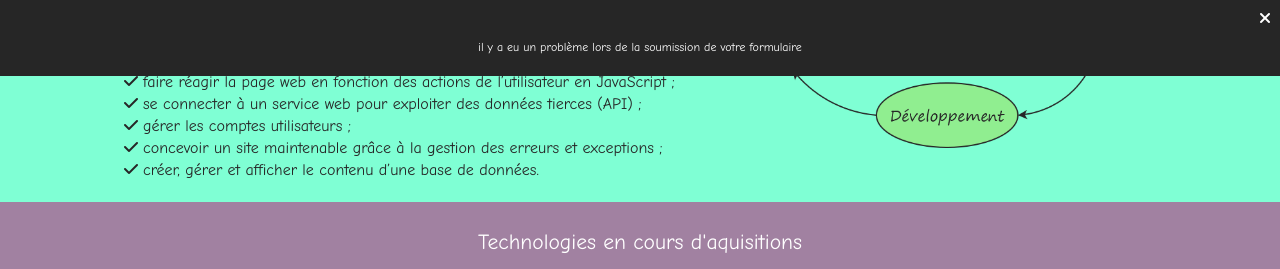
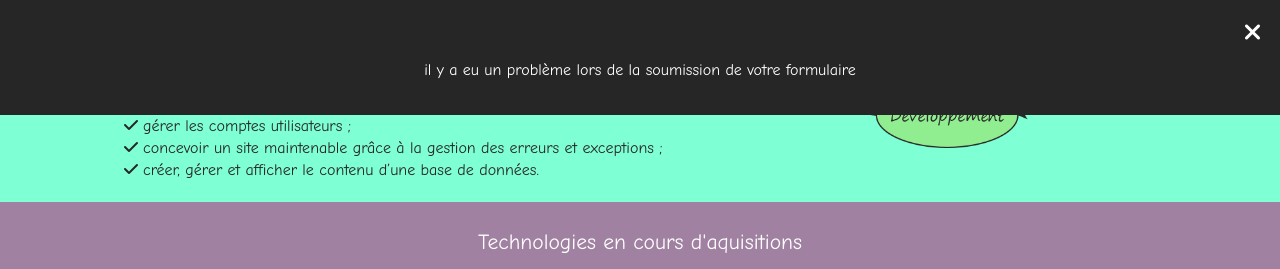
Before and after one commit to cyrgui496/mywebsite, a plain HTML site: page index.html in a window 1280 px wide. Both pictures are taken after typing "name@example.com", "Sample" into the empty fields and a click on the button "Envoyer". Shown: the part 369-638 px from the top of the page. Drawn offline with nearby package versions, Linux system fonts and the light colour scheme.

Commit message:
ajout style popup pour moyen et grand écran + com

```diff
--- a/assets/css/medium.css
+++ b/assets/css/medium.css
@@ -105,4 +105,18 @@
         width: 75px;
         font-size: 100%;
     }
+
+    /* popup */
+
+    .popup_container__displayBlock {
+        padding: 20px;
+    }
+
+    .popup_container_iconContainer_icon {
+        font-size: 24px;
+    }
+
+    .popup_container_status {
+        font-size: 100%;
+    }
 }
--- a/assets/css/small.css
+++ b/assets/css/small.css
@@ -264,6 +264,7 @@ body {
     width: 60px;
     font-size: 75%;
 }
+/* popup */
 
 .popup {
     position: fixed;
```
